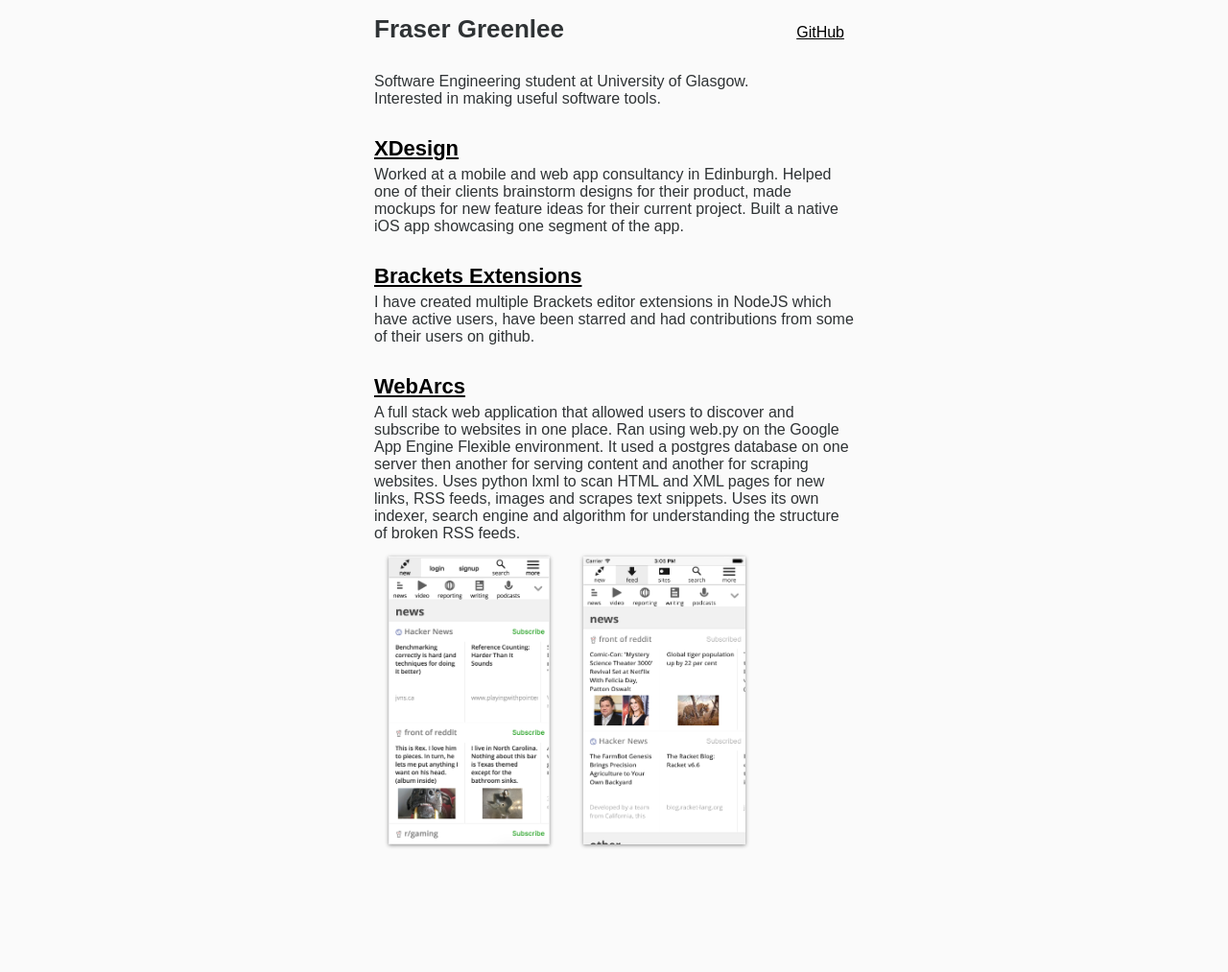
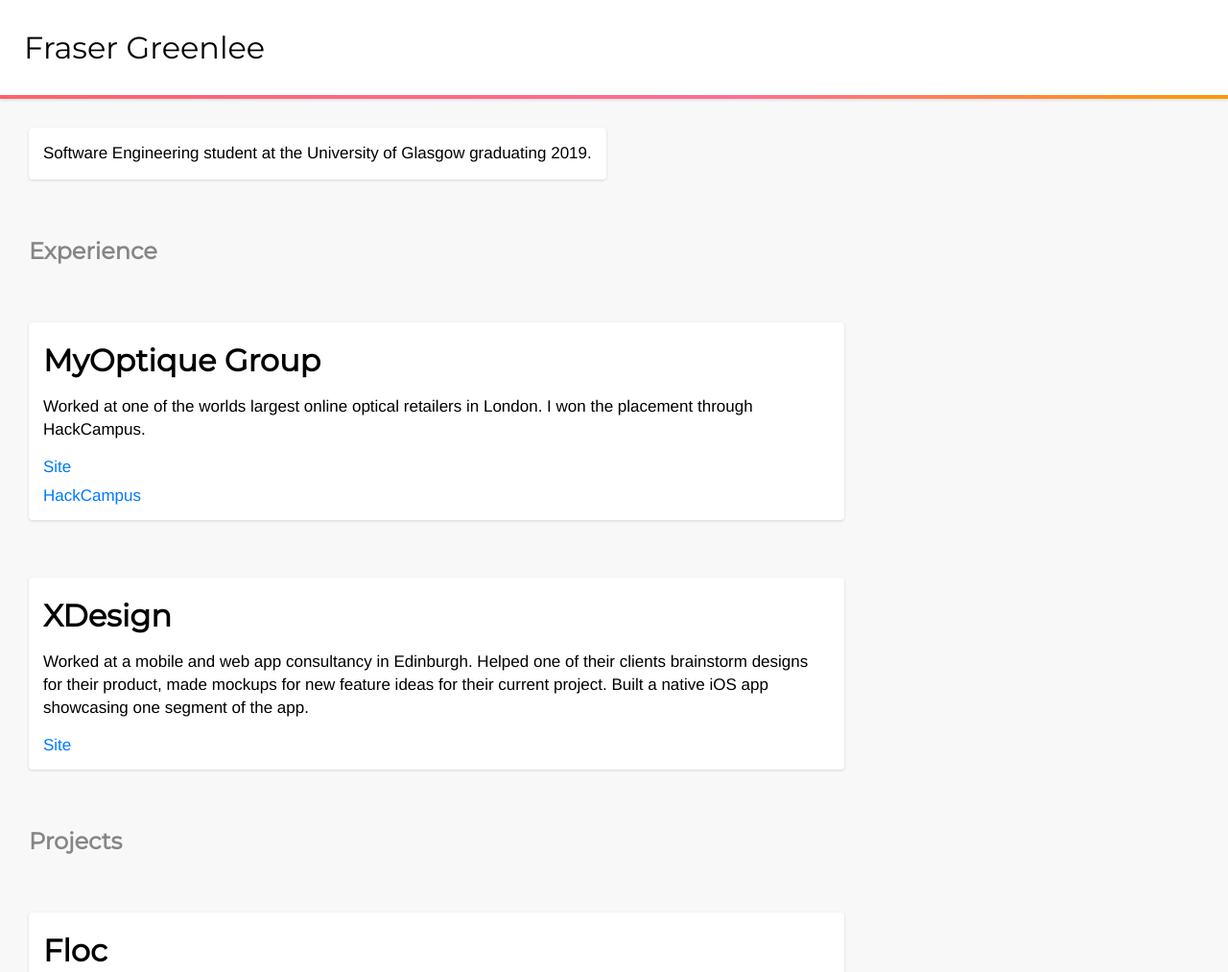
Before and after one commit to Fraser-Greenlee/Fraser-Greenlee, a plain HTML site: page index.html in a window 1280 px wide. Shown: the top 1013 px of the page at 96% size. Before the commit the page ends 944 px from the top, so only its background shows below. Drawn offline with Linux system fonts and the light colour scheme.

Commit message:
new style

```diff
--- a/index.html
+++ b/index.html
@@ -3,44 +3,51 @@
 		<meta charset="utf8">
 		<meta name="viewport" content="width=device-width, initial-scale=1.0">
 		<title>Fraser Greenlee</title>
+    <link href="images/logo.png" rel="icon"/>
 		<link href="style.css" rel="stylesheet">
-		<link href="https://fonts.googleapis.com/css?family=Open+Sans" rel="stylesheet">
+    <link href="https://fonts.googleapis.com/css?family=Montserrat" rel="stylesheet">
 	</head>
 	<body>
-		<div id="header">
-			<h1>Fraser Greenlee</h1><a href="https://github.com/Fraser-Greenlee">GitHub</a>
+    <header>
+      <h1>Fraser Greenlee</h1>
+    </header>
+    <p>
+      Software Engineering student at the University of Glasgow graduating 2019.
+    </p>
+    <h2>Experience</h2>
+    <div>
+      <h1>MyOptique Group</h1>
+      <p>
+        Worked at one of the worlds largest online optical retailers in London. I won the placement through HackCampus.
+      </p>
+      <a href="http://www.myoptiquegroup.com/" target="_blank">Site</a><a href="https://hackcampus.github.io/" target="_blank">HackCampus</a>
     </div>
-		<div id="main">
-			<div class="post">
-				<p>
-					Software Engineering student at University of Glasgow.
-				</p>
-				<p>
-					Interested in making useful software tools.
-				</p>
-			</div>
-			<div class="post">
-				<h1><a href="https://www.xdesign.com/" target="_blank">XDesign</a></h1>
+    <div>
+      <h1>XDesign</h1>
       <p>
         Worked at a mobile and web app consultancy in Edinburgh. Helped one of their clients brainstorm designs for their product, made mockups for new feature ideas for their current project. Built a native iOS app showcasing one segment of the app.
       </p>
+      <a href="https://www.xdesign.com/" target="_blank">Site</a>
     </div>
-			<div class="post">
-				<h1><a href="https://github.com/Fraser-Greenlee" target="_blank">Brackets Extensions</a></h1>
+    <h2>Projects</h2>
+    <div>
+      <h1>Floc</h1>
+      <img src="images/floc.png" />
+      <p>
+        Messenger bot with its own python framework I made that lets you set up anonymous chats with your friends.
+      </p>
+      <a href="" target="_blank">Source</a>
+      <a href="" target="_blank">Try it</a>
+    </div>
+    <div>
+      <h1>Brackets Extensions</h1>
       <p>
         I have created multiple Brackets editor extensions in NodeJS which have active users, have been starred and had contributions from some of their users on github.
       </p>
+      <a href="https://github.com/Fraser-Greenlee/side-view" target="_blank">side-view</a><a href="https://github.com/Fraser-Greenlee/highlight-element" target="_blank">highlight-element</a><a href="https://github.com/Fraser-Greenlee/show-tabs" target="_blank">show-tabs</a>
     </div>
-			<div class="post">
-				<h1><a href="https://github.com/Fraser-Greenlee/WebArcs" target="_blank">WebArcs</a></h1>
-				<p>
-					A full stack web application that allowed users to discover and subscribe to websites in one place.
-					Ran using web.py on the Google App Engine Flexible environment. It used a postgres database on one server then another for serving content and another for scraping websites.
-					Uses python lxml to scan HTML and XML pages for new links, RSS feeds, images and scrapes text snippets.
-					Uses its own indexer, search engine and algorithm for understanding the structure of broken RSS feeds.
-				</p>
-				<img src="images/Screen Shot 2016-07-24 at 13.12.12.png" /> <img src="images/front.png" />
-			</div>
-		</div>
+    <footer>
+
+    </footer>
 	</body>
 </html>
--- a/style.css
+++ b/style.css
@@ -1,83 +1,139 @@
-html {
-	font-family: sans-serif;
-	color: #2f3335;
-	background-color: #fafafa;
-	text-align: center;
+
+@media screen and (max-width: 550px) {
+  div, body > p, body > h2 {
+    margin: 15px !important;
+  }
 }
+
+@media screen and (min-width: 550px) and (max-width: 1000px) {
+  div {
+    width: calc(50% - 45px);
+  }
+}
+
+:root {
+  font-family: "proxima-nova","Helvetica Neue","Helvetica",sans-serif;
+  background-color: #fff;
+}
+
+h1, h2, h3, h4 {
+    font-family: 'Montserrat', sans-serif;
+}
+
+header {
+    display: block;
+    background-color: #fff;
+    box-shadow: 0 1px 3px rgba(27,36,50,0.15);
+    text-align: left;
+}
+
 body {
-	margin: 15px;
-	max-width: 500px;
-	display: inline-block;
-	text-align: left;
+    margin: 0px;
+    font-size: 0px;
+    background-color: #f8f8f9;
+}
+
+header:after {
+  content: "";
+  display: block;
+  padding: 2px;
+  background: linear-gradient(to right,#fc636b 0,#ff6d92 60%,#fd9a00 100%);
+}
+
+
+header > h1 {
+    font-weight: 400;
+    padding: 30px;
+    padding-left: 25px;
+    display: block;
+    margin: 0px;
+}
+
+p {
+    font-size: 17px;
+    text-align: left;
+    line-height: 24px;
+}
+
+body > h2 {
+    color: #868686;
+    text-align: left;
+}
+
+div {
+    text-align: left;
+}
+
+body > p {
+    /* margin: 30px; */
+    /* padding: 15px; */
+    /* border-radius: 4px; */
+    /* background-color: #fff; */
+    /* box-shadow: 0 1px 3px rgba(27,36,50,0.15); */
+}
+
+div > h1 {
+    margin: 0px;
+}
+
+
+div, body > p {
+    padding: 15px;
+    border-radius: 4px;
+    background-color: #fff;
+    box-shadow: 0 1px 3px rgba(27,36,50,0.15);
+    max-width: 850px;
+    display: inline-block;
+    box-sizing: border-box;
+    vertical-align: top;
+}
+
+div, body > p, body > h2 {
+    margin: 30px;
+    margin-right: 0px;
 }
 
 
 h1 {
-    font-weight: 600;
-    margin: 0px;
-    font-size: 26px;
+    font-size: 32px;
 }
 
-div#header {margin-bottom: 30px;}
+h2 {
+    font-size: 24px;
+}
 
-div#main {
+div > img {
+    display: block;
+    width: 100%;
+    border-radius: 5px;
+    border: 1px solid #ececee;
+    margin-top: 15px;
+    margin-bottom: 15px;
+    box-sizing: border-box;
 }
 
 a {
-    color: initial;
+    font-size: 17px;
+    text-decoration: none;
+    color: #0079ff;
+    margin-right: 10px;
 }
 
-#header h1 {
-    display: inline-block;
+div > h1 {
+    margin-top: 5px;
 }
 
 
-#header a {
-    float: right;
-    position: relative;
-    bottom: -10px;
-    left: -10px;
+body > p {
+    margin-right: 30px;
 }
 
-
-hr {
-    border-style: solid;
-    border-width: thin;
-    color: #d0d0d0;
+div > a {
+    display: table;
+    margin-top: 10px;
 }
 
-.post {
-    margin-bottom: 30px;
+footer {
+    padding: 2px;
+    background: linear-gradient(to right,#fc636b 0,#ff6d92 60%,#fd9a00 100%);
 }
-
-p {
-    margin: 0px;
-}
-
-.post h1 {
-    font-size: 22px;
-    margin-bottom: 5px;
-}
-
-#main > h1 {
-    margin-bottom: 20px;
-}
-
-.post.start {
-    margin-bottom: 60px;
-}
-
-.post img {
-    margin: 15px;
-    box-shadow: 0px 1px 4px rgba(0, 0, 0, 0.43);
-    max-width: 59%;
-    margin-left: calc(20% - 10px);
-}
-
-@media screen and (min-width: 500px) {
-	.post img {
-	    max-width: none;
-	    height: 300px;
-	    margin-left: 15px;
-	}
-}
```
Also changed, not shown: images/Screen Shot 2016-07-24 at 13.12.12.png (deleted), images/floc.png (added), images/front.png (deleted), images/logo.png (added). Lines whose indentation alone changed are shown as unchanged.
